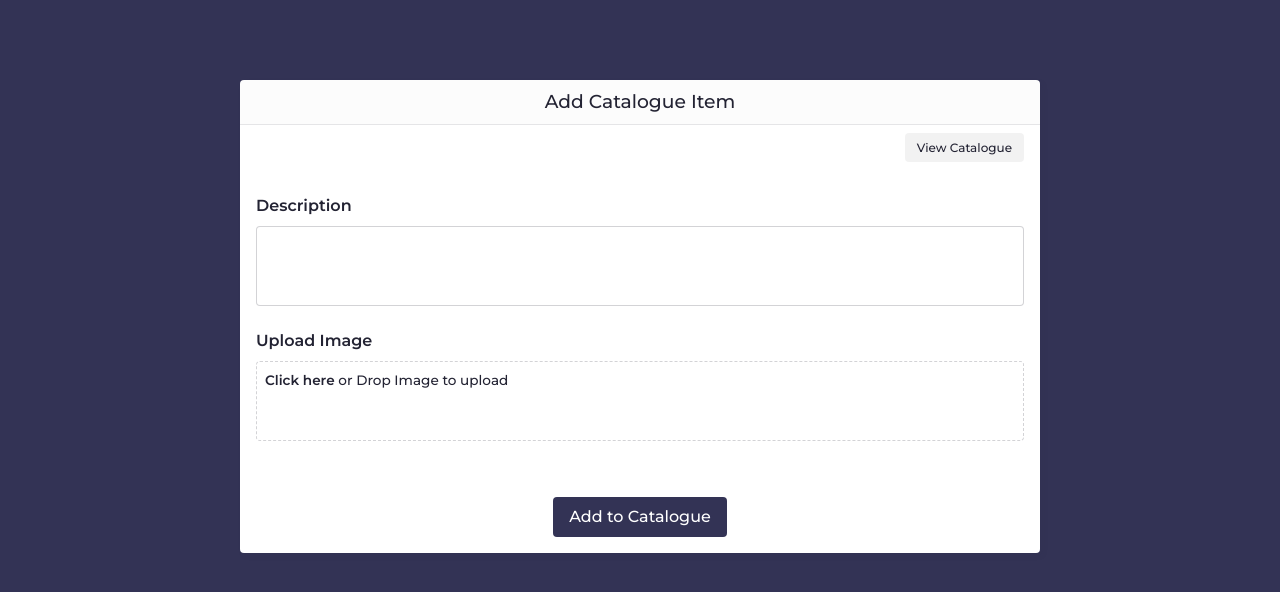
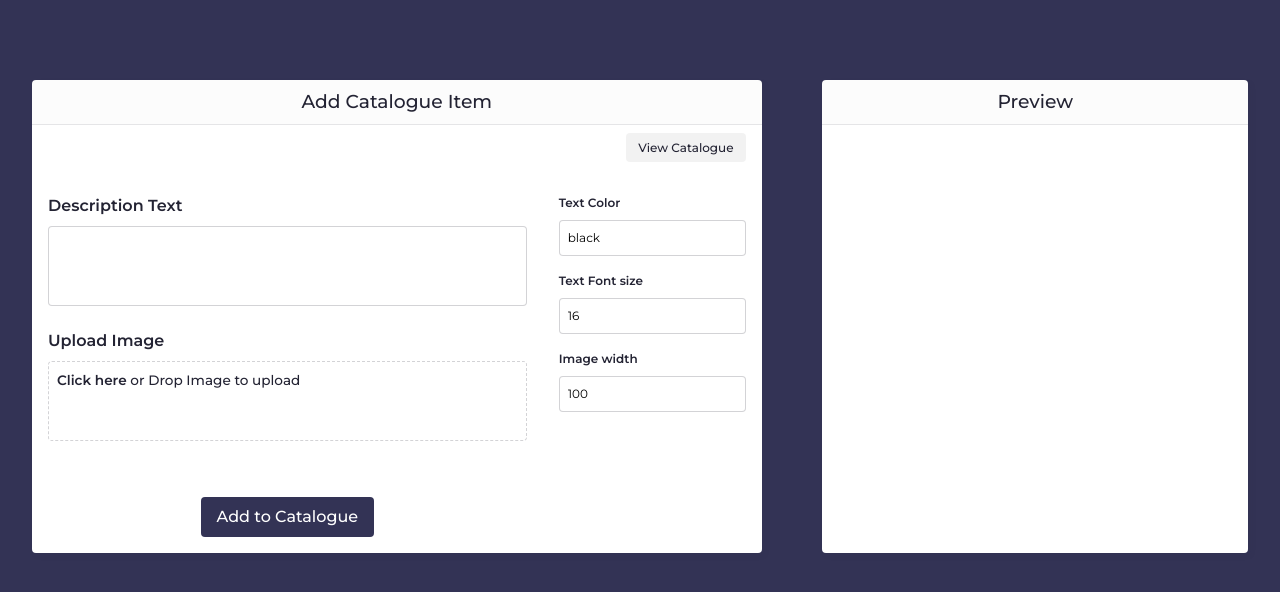
Before and after one commit to thonyromes/engage-test, a Vue app: page / in a window 1280 px wide. Shown: the top 592 px of the page. Built offline with nearby package versions, Linux system fonts and the light colour scheme.

Commit message:
Added upload preview

```diff
--- a/src/components/CatalogueCreate.vue
+++ b/src/components/CatalogueCreate.vue
@@ -1,5 +1,6 @@
 <template>
-  <div class="card">
+  <div class="card-container">
+    <div class="card card-create">
       <h3 class="card__title">Add Catalogue Item</h3>
       <div class="card__body">
         <div class="heading-field">
@@ -7,6 +8,8 @@
             >View Catalogue</router-link
           >
         </div>
+        <div class="input-area">
+          <div class="input-area__fields">
             <form @submit.prevent="saveItem">
               <ul v-if="errors" class="error">
                 <li v-for="error in errors" :key="error" class="error__text">
@@ -15,7 +18,7 @@
               </ul>
               <div class="input-field">
                 <label for="description" class="input-field__label"
-            >Description</label
+                  >Description Text</label
                 >
                 <textarea
                   name="description"
@@ -70,6 +73,70 @@
               </div>
             </form>
           </div>
+          <div class="input-area__options">
+            <div class="input-field">
+              <label for="textcolor" class="input-field__label"
+                >Text Color</label
+              >
+              <input
+                type="text"
+                name="textcolor"
+                id="textcolor"
+                class="input-field__input"
+                placeholder="Enter color (e.g black, red)"
+                v-model="textcolor"
+              />
+            </div>
+            <div class="input-field">
+              <label for="fontsize" class="input-field__label"
+                >Text Font size</label
+              >
+              <input
+                type="number"
+                name="fontsize"
+                id="fontsize"
+                class="input-field__input"
+                placeholder="16"
+                v-model="fontsize"
+                min="1"
+              />
+            </div>
+            <div class="input-field">
+              <label for="imagewidth" class="input-field__label"
+                >Image width</label
+              >
+              <input
+                type="number"
+                name="imagewidth"
+                id="imagewidth"
+                class="input-field__input"
+                placeholder="100"
+                v-model="imagewidth"
+              />
+            </div>
+          </div>
+        </div>
+      </div>
+    </div>
+    <div class="card card-preview">
+      <h3 class="card__title">Preview</h3>
+      <div class="card__body">
+        <div
+          :style="{ color: textcolor, fontSize: fontsize + 'px' }"
+          class="preview-text"
+        >
+          {{ description }}
+        </div>
+        <div class="preview-image">
+          <img
+            :style="{ width: imagewidth + 'px' }"
+            :src="imageSrc"
+            alt="preview"
+            v-show="imageSrc"
+          />
+        </div>
+      </div>
+    </div>
   </div>
 </template>
 
@@ -99,6 +166,11 @@ export default {
       // for edits
       routeId: "",
       catalogueItem: null,
+
+      // for options
+      textcolor: "black",
+      fontsize: 16,
+      imagewidth: 100,
     };
   },
 
@@ -253,10 +325,44 @@ $input-shadow: 0 0 0 0.1rem fade-out($shadow-color, 0.5);
   transition: $prop 0.25s ease-in-out;
 }
 
+img {
+  max-width: 100%;
+  height: auto;
+}
+
+.card-container {
+  display: flex;
+  justify-content: space-between;
+  width: 100%;
+  flex-wrap: wrap;
+}
+
 .card {
   background-color: $card-bg;
   box-shadow: 3px 3px 6px 0 fade-out($border-color, 0.95);
   border-radius: 0.25rem;
+
+  &-create {
+    width: 100%;
+    flex: 0 0 100%;
+    margin-bottom: 2rem;
+
+    @media screen and (min-width: 768px) {
+      width: 55%;
+      flex: 0 0 60%;
+      margin-bottom: 0;
+    }
+  }
+
+  &-preview {
+    width: 100%;
+    flex: 0 0 100%;
+
+    @media screen and (min-width: 768px) {
+      width: 35%;
+      flex: 0 0 35%;
+    }
+  }
 
   &__title {
     background-color: fade-out($card-title-bg, 0.99);
@@ -389,4 +495,33 @@ $input-shadow: 0 0 0 0.1rem fade-out($shadow-color, 0.5);
   border-radius: 0.25rem;
   cursor: pointer;
 }
+
+.input-area {
+  display: flex;
+  justify-content: space-between;
+
+  &__fields {
+    width: auto;
+    flex: 1 1 auto;
+  }
+
+  &__options {
+    width: 30%;
+    flex: 0 0 30%;
+    margin-top: 1rem;
+
+    font-size: 0.75rem;
+  }
+}
+
+.card-preview {
+  .card__body {
+    padding: 1rem;
+  }
+}
+
+.preview-image {
+  padding: 1rem;
+  text-align: center;
+}
 </style>
--- a/src/components/CatalogueList.vue
+++ b/src/components/CatalogueList.vue
@@ -149,6 +149,11 @@ $box-shadow: 0 8px 6px 0 fade-out($border-color, 0.95);
   transition: $prop 0.25s ease-in-out;
 }
 
+img {
+  max-width: 100%;
+  height: auto;
+}
+
 .card {
   background-color: $card-bg;
   box-shadow: 3px 3px 6px 0 fade-out($border-color, 0.95);
--- a/src/components/CatalogueView.vue
+++ b/src/components/CatalogueView.vue
@@ -102,6 +102,11 @@ $box-shadow: 0 8px 6px 0 fade-out($border-color, 0.95);
   transition: $prop 0.25s ease-in-out;
 }
 
+img {
+  max-width: 100%;
+  height: auto;
+}
+
 .card {
   background-color: $card-bg;
   box-shadow: 3px 3px 6px 0 fade-out($border-color, 0.95);
--- a/src/views/Details.vue
+++ b/src/views/Details.vue
@@ -20,7 +20,7 @@ export default {
 <style lang="scss" scoped>
 .box {
   max-width: 50rem;
-  width: 90%;
+  width: 95%;
 
   &--center {
     margin: 5rem auto;
--- a/src/views/Home.vue
+++ b/src/views/Home.vue
@@ -19,8 +19,7 @@ export default {
 
 <style lang="scss" scoped>
 .box {
-  max-width: 50rem;
-  width: 90%;
+  max-width: 95%;
 
   &--center {
     margin: 5rem auto;
--- a/src/views/List.vue
+++ b/src/views/List.vue
@@ -20,7 +20,7 @@ export default {
 <style lang="scss" scoped>
 .box {
   max-width: 50rem;
-  width: 90%;
+  width: 95%;
 
   &--center {
     margin: 5rem auto;
```
Lines whose indentation alone changed are shown as unchanged.
